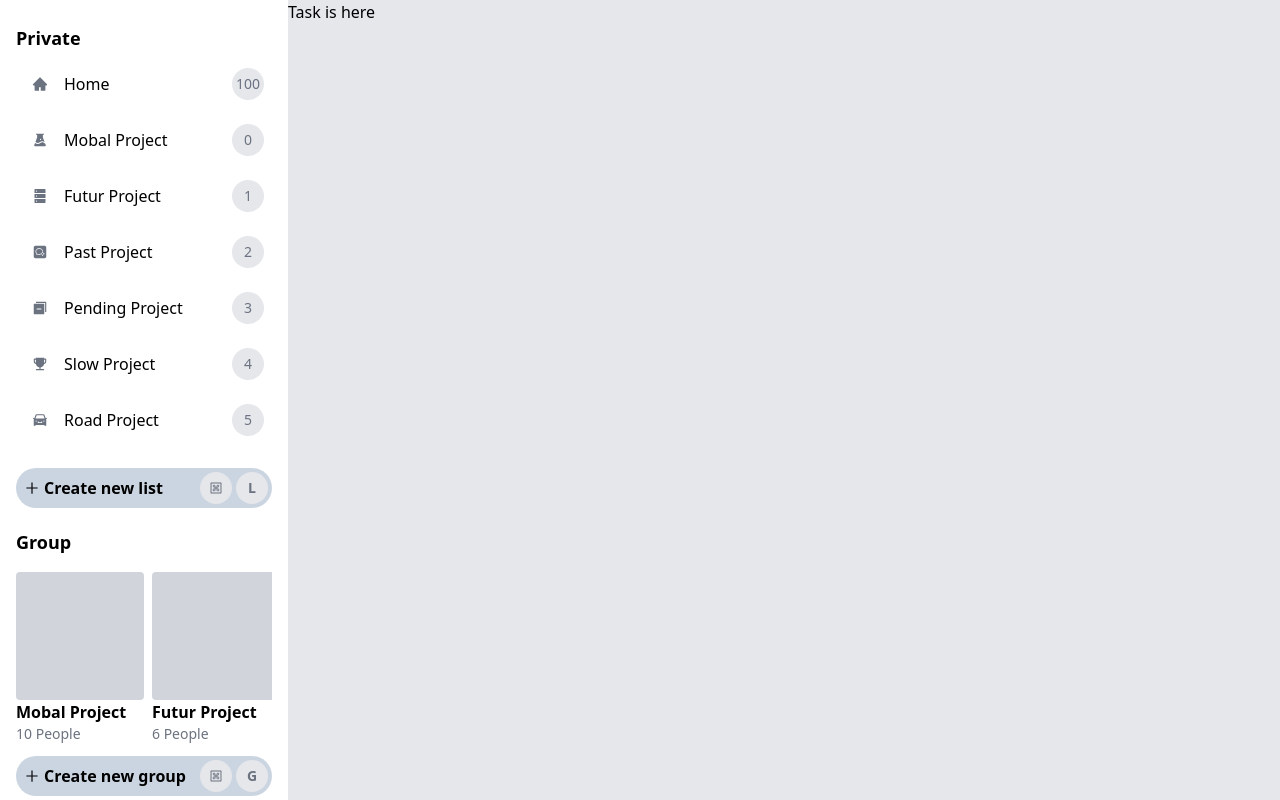
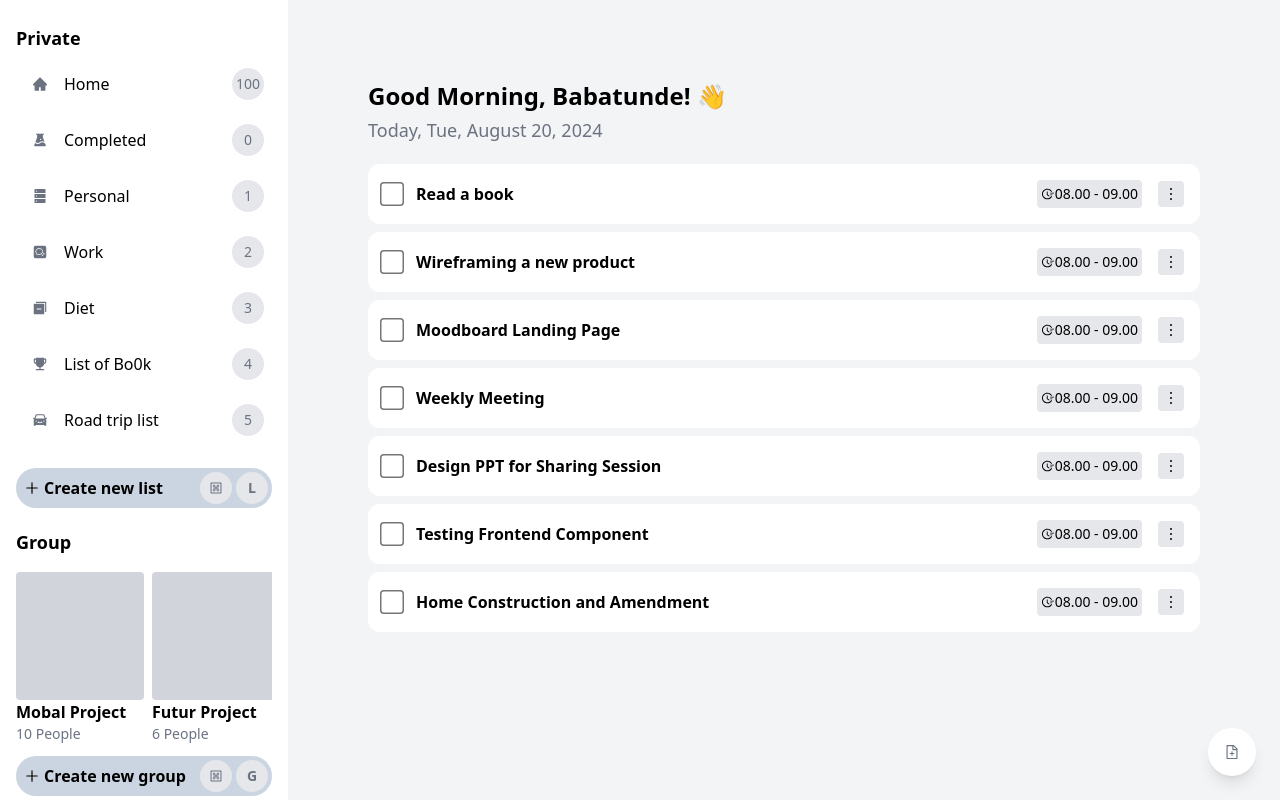
Before and after one commit to Japhetism/benmore_technologies_frontend_assessment, a React (Create React App) app: page / in a window 1280 px wide. Built offline with nearby package versions, Linux system fonts and the light colour scheme.

Commit message:
fix redux issue and add task

```diff
--- a/src/components/groupList/index.tsx
+++ b/src/components/groupList/index.tsx
@@ -20,7 +20,7 @@ const GroupList = () => {
     return <>
         <div className="flex flex-row mt-4 mb-3 space-x-2 overflow-x-auto scrollbar-hidden">
             {groups.map((group: IGroup, index: number) => (
-                <div>
+                <div key={`${index}-${group.id}`}>
                     <div className="bg-gray-300 w-32 h-32 rounded" />
                     <p className="text-black text-md font-bold">{group.name}</p>
                     <p className="text-gray-500 text-sm">{formatGroupUserLabel(group)}</p>
--- a/src/features/Tasks/index.tsx
+++ b/src/features/Tasks/index.tsx
@@ -1,7 +1,51 @@
+import { useEffect } from "react";
+import { useDispatch, useSelector } from "react-redux";
+import { AiOutlineFileAdd, AiOutlineFieldTime, AiOutlineMore } from "react-icons/ai";
+import { AppDispatch, RootState } from "../../redux/store";
+import { fetchTasks } from "../../redux/task";
+import { getFormattedTodayDate } from "../../utils/formatter";
+import { getGreetingBasedOnTime } from "../../utils/helper";
+import { ITask } from "../../interfaces/ITask";
+
 const Tasks = () => {
+
+    const dispatch = useDispatch<AppDispatch>();
+    const { tasks, status, error } = useSelector((state: RootState) => state.tasks);
+
+    useEffect(() => {
+        if (status === 'idle') {
+            dispatch(fetchTasks());
+        }
+    }, [status, dispatch]);
+
     return <>
-        <div className="bg-gray-200 h-screen w-auto">
-            <span>Task is here</span>
+        <div className="bg-gray-100 h-screen w-auto p-20">
+            <div>
+                <p className="text-black font-bold text-2xl">{`${getGreetingBasedOnTime()}, Babatunde! 👋`}</p>
+                <p className="text-gray-500 text-lg mt-1">{getFormattedTodayDate()}</p>
+            </div>
+            <div className="mt-5">
+                {tasks.map((task: ITask, index: number) => (
+                    <div className="relative flex items-center justify-between w-full bg-white p-4 rounded-xl mb-2" key={index}>
+                        <div className="flex items-center space-x-2">
+                            <input type="checkbox" className="w-4 h-4 accent-gray-500 transform scale-150 mr-2" />
+                            <p className="font-bold text-md text-black">{task.title}</p>
+                        </div>
+                        <div className="flex items-center space-x-4">
+                            <p className="flex items-center bg-gray-200 p-1 rounded text-sm">
+                                <AiOutlineFieldTime />
+                                <span>08.00 -  09.00</span>
+                            </p>
+                            <span className="bg-gray-200 p-1 py-1 rounded text-lg">
+                                <AiOutlineMore />
+                            </span>
+                        </div>
+                    </div>
+                ))}
+            </div>
+            <button className="fixed bottom-6 right-6 bg-white text-gray-500 rounded-full p-4 shadow-lg hover:bg-gray-700" aria-label="Add Task">
+                <AiOutlineFileAdd />
+            </button>
         </div>
     </>
 }
--- a/src/fixtures/list.ts
+++ b/src/fixtures/list.ts
@@ -5,6 +5,6 @@ export const listFixtures: IList[] = [
     { id: "10393-dddk-jcjfjg", name: "Personal", description: "", status: "active", dateCreated: "", dateUpdated: "" },
     { id: "10393-dddk-jcjfjh", name: "Work", description: "", status: "active", dateCreated: "", dateUpdated: "" },
     { id: "10393-dddk-jcjfji", name: "Diet", description: "", status: "active", dateCreated: "", dateUpdated: "" },
-    { id: "10393-dddk-jcjfjj", name: "List of Bok", description: "", status: "active", dateCreated: "", dateUpdated: "" },
+    { id: "10393-dddk-jcjfjj", name: "List of Bo0k", description: "", status: "active", dateCreated: "", dateUpdated: "" },
     { id: "10393-dddk-jcjfjk", name: "Road trip list", description: "", status: "active", dateCreated: "", dateUpdated: "" }
 ]
--- /dev/null
+++ b/src/fixtures/task.ts
@@ -0,0 +1,83 @@
+import { ITask } from "../interfaces/ITask";
+import { groupFixtures } from "./group";
+import { listFixtures } from "./list";
+
+export const taskFixtures: ITask[] = [
+    {
+        id: "38383jdjd",
+        title: "Read a book",
+        description: "Keep reaading your book",
+        status: "active",
+        priority: "high",
+        list: listFixtures[0],
+        group: groupFixtures[0],
+        dateCreated: "",
+        dateUpdated: ""
+    },
+    {
+        id: "38383jdjdjfd",
+        title: "Wireframing a new product",
+        description: "",
+        status: "active",
+        priority: "high",
+        list: listFixtures[2],
+        group: groupFixtures[0],
+        dateCreated: "",
+        dateUpdated: ""
+    },
+    {
+        id: "38383jdjd",
+        title: "Moodboard Landing Page",
+        description: "",
+        status: "active",
+        priority: "high",
+        list: listFixtures[1],
+        group: groupFixtures[4],
+        dateCreated: "",
+        dateUpdated: ""
+    },
+    {
+        id: "38383jdjd",
+        title: "Weekly Meeting",
+        description: "",
+        status: "active",
+        priority: "high",
+        list: listFixtures[0],
+        group: groupFixtures[0],
+        dateCreated: "",
+        dateUpdated: ""
+    },
+    {
+        id: "38383jdjd",
+        title: "Design PPT for Sharing Session",
+        description: "",
+        status: "active",
+        priority: "high",
+        list: listFixtures[0],
+        group: groupFixtures[0],
+        dateCreated: "",
+        dateUpdated: ""
+    },
+    {
+        id: "38383jdjd",
+        title: "Testing Frontend Component",
+        description: "",
+        status: "active",
+        priority: "high",
+        list: listFixtures[0],
+        group: groupFixtures[3],
+        dateCreated: "",
+        dateUpdated: ""
+    },
+    {
+        id: "38383jdjd",
+        title: "Home Construction and Amendment",
+        description: "",
+        status: "active",
+        priority: "high",
+        list: listFixtures[0],
+        group: groupFixtures[0],
+        dateCreated: "",
+        dateUpdated: ""
+    },
+]
--- a/src/interfaces/ITask.ts
+++ b/src/interfaces/ITask.ts
@@ -2,7 +2,6 @@ import { IGroup } from "./IGroup"
 import { IList } from "./IList"
 import { IPriority } from "./IPriority";
 import { IApiStatus } from "./IApiStatus";
-import { IUser } from "./IUser"
 import { IStatus } from "./IStatus";
 
 export interface ITask {
@@ -13,7 +12,6 @@ export interface ITask {
     priority: IPriority
     list: IList,
     group: IGroup,
-    assignedUsers: IUser[]
     dateCreated: string
     dateUpdated: string
 }
@@ -23,7 +21,6 @@ export interface ITaskMutate {
     description: string
     status: IStatus
     priority: IPriority
-    assignedUsers: IUser[],
     listId: string,
     groupId: string,
 }
--- a/src/redux/group.ts
+++ b/src/redux/group.ts
@@ -11,27 +11,27 @@ const initialState: IGroupState = {
     error: null,
 }
 
-export const fetchGroups = createAsyncThunk('/', async () => {
+export const fetchGroups = createAsyncThunk('/groups', async () => {
     const response = await api<IGroup[]>(endpoint_path, "GET");
     return response.data;
 });
 
-export const fetchGroupById = createAsyncThunk('/:id', async (id: string) => {
+export const fetchGroupById = createAsyncThunk('/groups/:id', async (id: string) => {
     const response = await api<IGroup>(`${endpoint_path}/${id}`, "GET");
     return response.data;
 });
 
-export const addGroup = createAsyncThunk('/add', async (group: IGroupMutate) => {
+export const addGroup = createAsyncThunk('/groups/add', async (group: IGroupMutate) => {
     const response = await api<IGroup>(endpoint_path, "POST", group);
     return response.data;
 });
 
-export const updateGroup = createAsyncThunk('/update/:id', async (group: IGroup) => {
+export const updateGroup = createAsyncThunk('/groups/update/:id', async (group: IGroup) => {
     const response = await api<IGroup>(`${endpoint_path}/${group.id}`, "PUT", group);
     return response.data;
 });
 
-export const deleteGroup = createAsyncThunk('/delete/:id', async (id: string) => {
+export const deleteGroup = createAsyncThunk('/groups/delete/:id', async (id: string) => {
     await api<void>(`${endpoint_path}/${id}`, "DELETE");
     return id;
 });
--- a/src/redux/list.ts
+++ b/src/redux/list.ts
@@ -11,27 +11,27 @@ const initialState: IListState = {
     error: null,
 }
 
-export const fetchLists = createAsyncThunk('/', async () => {
+export const fetchLists = createAsyncThunk('/lists', async () => {
     const response = await api<IList[]>(endpoint_path, "GET");
     return response.data;
 });
 
-export const fetchListById = createAsyncThunk('/:id', async (id: string) => {
+export const fetchListById = createAsyncThunk('/lists/:id', async (id: string) => {
     const response = await api<IList>(`${endpoint_path}/${id}`, "GET");
     return response.data;
 });
 
-export const addList = createAsyncThunk('/add', async (list: IListMutate) => {
+export const addList = createAsyncThunk('/lists/add', async (list: IListMutate) => {
     const response = await api<IList>(endpoint_path, "POST", list);
     return response.data;
 });
 
-export const updateList = createAsyncThunk('/update/:id', async (list: IList) => {
+export const updateList = createAsyncThunk('/lists/update/:id', async (list: IList) => {
     const response = await api<IList>(`${endpoint_path}/${list.id}`, "PUT", list);
     return response.data;
 });
 
-export const deleteList = createAsyncThunk('/delete/:id', async (id: string) => {
+export const deleteList = createAsyncThunk('/list/delete/:id', async (id: string) => {
     await api<void>(`${endpoint_path}/${id}`, "DELETE");
     return id;
 });
--- a/src/redux/store.ts
+++ b/src/redux/store.ts
@@ -1,11 +1,13 @@
 import { configureStore } from "@reduxjs/toolkit";
 import groupsReducer from "./group";
 import listsReducer from "./list";
+import tasksReducer from "./task";
 
 export const store = configureStore({
     reducer: {
         groups: groupsReducer,
         lists: listsReducer,
+        tasks: tasksReducer,
     },
 });
 
--- a/src/redux/task.ts
+++ b/src/redux/task.ts
@@ -11,27 +11,27 @@ const initialState: ITaskState = {
     error: null,
 }
 
-export const fetchTasks = createAsyncThunk('/', async () => {
+export const fetchTasks = createAsyncThunk('/tasks', async () => {
     const response = await api<ITask[]>(endpoint_path, "GET");
     return response.data;
 });
 
-export const fetchTaskById = createAsyncThunk('/:id', async (id: string) => {
+export const fetchTaskById = createAsyncThunk('/tasks/:id', async (id: string) => {
     const response = await api<ITask>(`${endpoint_path}/${id}`, "GET");
     return response.data;
 });
 
-export const addTask = createAsyncThunk('/add', async (list: ITaskMutate) => {
+export const addTask = createAsyncThunk('/tasks/add', async (list: ITaskMutate) => {
     const response = await api<ITask>(endpoint_path, "POST", list);
     return response.data;
 });
 
-export const updateTask = createAsyncThunk('/update/:id', async (task: ITask) => {
+export const updateTask = createAsyncThunk('/tasks/update/:id', async (task: ITask) => {
     const response = await api<ITask>(`${endpoint_path}/${task.id}`, "PUT", task);
     return response.data;
 });
 
-export const deleteTask = createAsyncThunk('/delete/:id', async (id: string) => {
+export const deleteTask = createAsyncThunk('/tasks/delete/:id', async (id: string) => {
     await api<void>(`${endpoint_path}/${id}`, "DELETE");
     return id;
 });
--- a/src/utils/formatter.ts
+++ b/src/utils/formatter.ts
@@ -1,5 +1,20 @@
 import { IGroup } from "../interfaces/IGroup";
 
 export const formatGroupUserLabel = (group: IGroup): string => {
-    return group.users.length <= 1 ? `${group.users.length} Person` : `${group.users.length} People`;
+    if (group) {
+        return group.users.length <= 1 ? `${group.users.length} Person` : `${group.users.length} People`;
+    }
+    return `0 Person`;
 }
+
+export const getFormattedTodayDate = (): string => {
+    const date = new Date();
+
+    const dayOptions: Intl.DateTimeFormatOptions = { weekday: 'short', day: 'numeric', month: 'long', year: 'numeric' };
+    const dayFormatter = new Intl.DateTimeFormat('en-US', dayOptions);
+
+    const formattedDate = dayFormatter.format(date);
+
+    return `Today, ${formattedDate}`;
+
+}
--- /dev/null
+++ b/src/utils/helper.ts
@@ -0,0 +1,14 @@
+export const getGreetingBasedOnTime = (): string => {
+    const date = new Date();
+    const hours = date.getHours();
+
+    if (hours >= 5 && hours < 12) {
+        return "Good Morning";
+    } else if (hours >= 12 && hours < 16) {
+        return "Good Afternoon"
+    } else if (hours >= 16 && hours < 22) {
+        return "Good Evening";
+    } else {
+        return "Good Night";
+    }
+}
--- a/src/utils/mockServer.ts
+++ b/src/utils/mockServer.ts
@@ -1,12 +1,14 @@
 import { groupFixtures } from "../fixtures/group";
 import { listFixtures } from "../fixtures/list";
+import { taskFixtures } from "../fixtures/task";
 import { userFixtures } from "../fixtures/user";
 
 export const mockServer = (endpoint: string): any =>  {
     const obj = {
         "lists": listFixtures,
         "groups": groupFixtures,
-        "users": userFixtures
+        "users": userFixtures,
+        "tasks": taskFixtures,
     }
 
     return {
```
